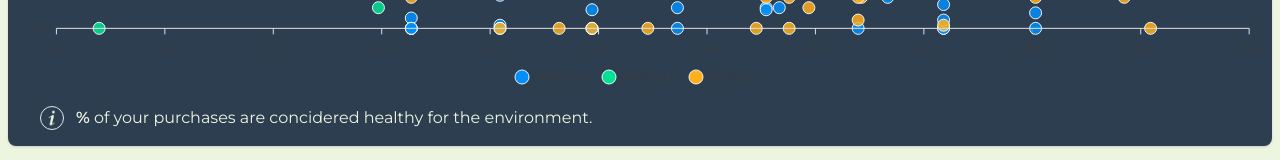
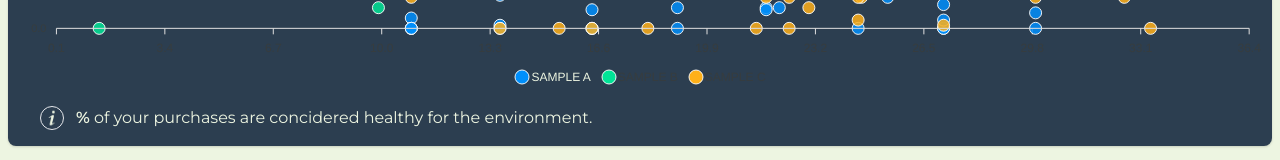
Before and after one commit to AndreasWintherMoen/trunktotree2, a Vue app in the folder client/: page /ecologicalhealth in a window 1280 px wide. Shown: the part 324-484 px from the top of the page. Built offline with nearby package versions, Linux system fonts and the light colour scheme.

Commit message:
ting 3: you wont believe what happens nuxt

```diff
--- a/client/src/components/atoms/PolarAreaChart.vue
+++ b/client/src/components/atoms/PolarAreaChart.vue
@@ -29,6 +29,9 @@ export default {
           position: 'right',
           offsetY: -20,
           offsetX: 0,
+          labels: {
+            colors: ['rgba(237, 245, 225, 1)']
+          }
         }
         };
 
@@ -43,9 +46,6 @@ export default {
         text-align: left !important;
 
     }
-    .apexcharts-legend-text {
-        color: rgba(237, 245, 225, 1) !important;
-    }
     .apexcharts-legend.apexcharts-align-center.apx-legend-position-right{
       overflow: hidden;
     }
--- a/client/src/components/atoms/PositiveNegativeChart.vue
+++ b/client/src/components/atoms/PositiveNegativeChart.vue
@@ -272,7 +272,11 @@ export default {
         stroke: {
           curve: 'smooth'
         },
-
+        legend:  {
+          labels: {
+            colors: ['rgba(44, 62, 80, 1)']
+          }
+        },
         title: {
           align: 'left',
           style: {
@@ -349,6 +353,7 @@ export default {
 }
 </script>
 
-<style>
-
+<style scoped>
+  span.apexcharts-legend-text {
+  }
 </style>
--- a/client/src/components/atoms/ScatterChart.vue
+++ b/client/src/components/atoms/ScatterChart.vue
@@ -50,6 +50,12 @@ export default {
             }
           }
         },
+        legend: {
+          labels: {
+            colors: ['rgba(237, 245, 225, 1)']
+          }
+
+        },
         yaxis: {
           tickAmount: 7
         }
@@ -61,6 +67,7 @@ export default {
 }
 </script>
 
-<style>
-
+<style scoped>
+  span.apexcharts-legend-text {
+  }
 </style>
--- a/client/src/components/molecules/ScatterChartCard.vue
+++ b/client/src/components/molecules/ScatterChartCard.vue
@@ -22,6 +22,6 @@ export default {
 }
 </script>
 
-<style>
+<style scoped>
 
 </style>
```
